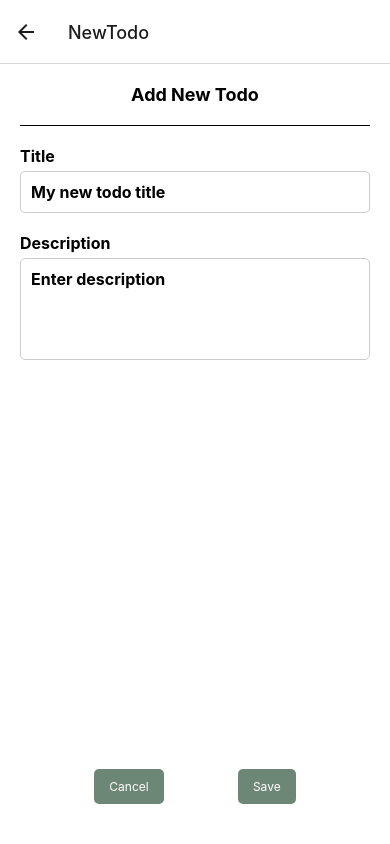
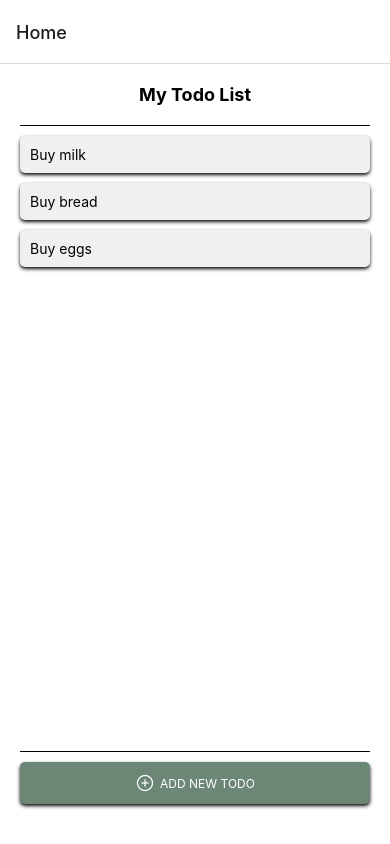
Before and after one commit to AbhayaStha/My-Todo-List, a React Native app: screen /NewTodo in a window 390 px wide. Built offline with nearby package versions, Linux system fonts and the light colour scheme.

Commit message:
Milestone 2

```diff
--- a/App.js
+++ b/App.js
@@ -11,7 +11,7 @@ export default function App() {
     <NavigationContainer>
       <Stack.Navigator initialRouteName="Home">
         <Stack.Screen name="Home" component={Home}/>
-        <Stack.Screen name="NewTodo" component={NewTodo}/>
+        <Stack.Screen name="Add New Todo" component={NewTodo}/>
       </Stack.Navigator>
     </NavigationContainer>)
 }
--- a/src/screens/Home.js
+++ b/src/screens/Home.js
@@ -1,11 +1,12 @@
 import { StyleSheet, Text, TouchableOpacity, View } from 'react-native';
 import { useNavigation } from "@react-navigation/native";
+import { Ionicons } from '@expo/vector-icons';
 
 export const Home = () => {
     const navigation = useNavigation();
     const gotoNewTodoHandler = () => {
       console.log("NewTodo button clicked");
-      navigation.navigate("NewTodo");
+      navigation.navigate("Add New Todo");
     };
 
   return (
@@ -27,6 +28,7 @@ export const Home = () => {
       </View>
       <View style={styles.separator}></View>
       <TouchableOpacity style={styles.addButton} onPress = {gotoNewTodoHandler}>
+        <Ionicons name = 'add-circle-outline' size={20} color='white'/>
         <Text style={styles.buttonText}>ADD NEW TODO</Text>
       </TouchableOpacity>
     </View>
@@ -86,6 +88,9 @@ const styles = StyleSheet.create({
     borderRadius: 5,
     alignSelf: 'stretch',
     marginBottom: 20,
+    flexDirection: 'row',
+    justifyContent: 'center',
+    alignItems: 'center',
     shadowColor: '#000',
     shadowOffset: {
       width: 0,
@@ -99,5 +104,6 @@ const styles = StyleSheet.create({
     color: 'white',
     fontSize: 12,
     textAlign: 'center',
+    marginLeft: 5,
   },
 });
--- a/src/screens/NewTodo.js
+++ b/src/screens/NewTodo.js
@@ -1,5 +1,6 @@
 import React, { useState } from 'react';
 import { StyleSheet, Text, TouchableOpacity, View, TextInput } from 'react-native';
+import { Ionicons } from '@expo/vector-icons';
 
 export const NewTodo = ({ navigation }) => {
   const [title, setTitle] = useState("");
@@ -34,9 +35,11 @@ export const NewTodo = ({ navigation }) => {
       </View>
       <View style={styles.buttonContainer}>
         <TouchableOpacity style={styles.button} onPress={() => navigation.navigate("Home")}>
+          <Ionicons name = 'backspace-outline' size={25} color='white'/>
           <Text style={styles.buttonText}>Cancel</Text>
         </TouchableOpacity>
-        <TouchableOpacity style={styles.button} onPress={() => console.log("hello")}>
+        <TouchableOpacity style={styles.button} onPress={() => console.log("Save button clicked")}>
+          <Ionicons name = 'save-outline' size={20} color='white'/>
           <Text style={styles.buttonText}>Save</Text>
         </TouchableOpacity>
       </View>
@@ -67,15 +70,15 @@ const styles = StyleSheet.create({
     marginVertical: 10,
   },
   inputLabel: {
-    fontSize: 16,
+    fontSize: 18,
     fontWeight: 'bold',
     marginTop: 10,
     marginBottom: 5,
     alignSelf: 'flex-start',
   },
   textInput: {
-    fontSize: 16,
-    fontWeight: 'bold',
+    fontSize: 15,
+    fontWeight: 'normal',
     padding: 10,
     borderRadius: 5,
     borderColor: '#ccc',
@@ -84,15 +87,15 @@ const styles = StyleSheet.create({
     marginBottom: 10,
   },
   multilineTextInput: {
-    fontSize: 16,
-    fontWeight: 'bold',
+    fontSize: 15,
+    fontWeight: 'normal',
     padding: 10,
     borderRadius: 5,
     borderColor: '#ccc',
     borderWidth: 1,
     alignSelf: 'stretch',
     marginBottom: 20,
-    minHeight: 100,
+    minHeight: 75,
     textAlignVertical: 'top',
   },
   buttonContainer: {
@@ -105,10 +108,14 @@ const styles = StyleSheet.create({
     paddingVertical: 10,
     borderRadius: 5,
     marginBottom: 20,
+    flexDirection: 'row',
+    justifyContent: 'center',
+    alignItems: 'center',
   },
   buttonText: {
     color: 'white',
     fontSize: 12,
     textAlign: 'center',
+    marginLeft: 5,
   },
 });
```
